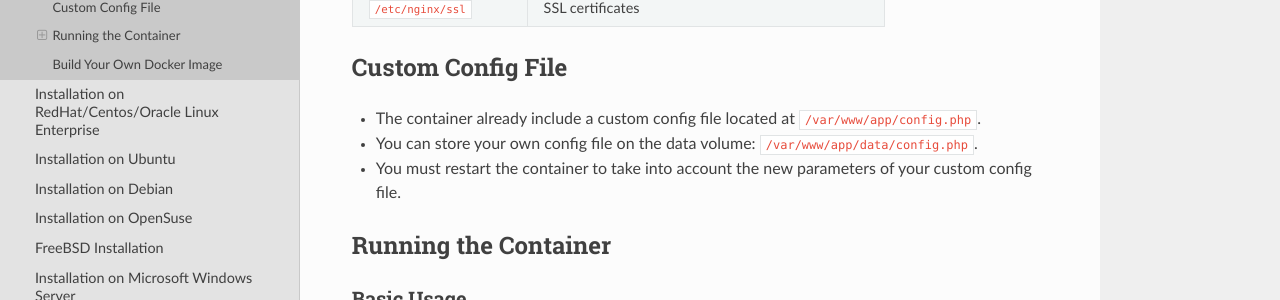
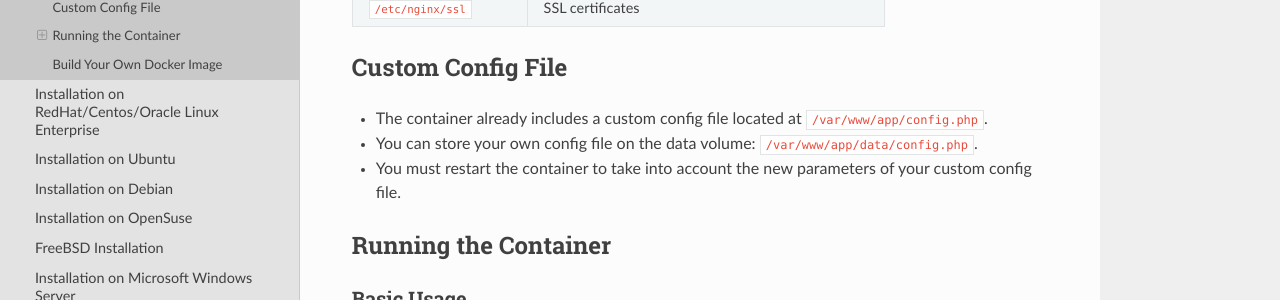
Before and after one commit to kanboard/documentation, a Sphinx documentation site: the page built from source/admin_guide/docker.rst, in a window 1280 px wide and 900 px high, scrolled down 803 px. Shown: the part 149-449 px from the top of the window. Built offline with Sphinx 7.4.7 and the Read the Docs theme 2.0.0, drawn with Linux system fonts in a browser that asks for light colours.

Commit message:
fix grammer

```diff
--- a/source/admin_guide/docker.rst
+++ b/source/admin_guide/docker.rst
@@ -49,7 +49,7 @@ Volumes
 Custom Config File
 ------------------
 
-- The container already include a custom config file located at ``/var/www/app/config.php``.
+- The container already includes a custom config file located at ``/var/www/app/config.php``.
 - You can store your own config file on the data volume: ``/var/www/app/data/config.php``.
 - You must restart the container to take into account the new parameters of your custom config file.
 
```
